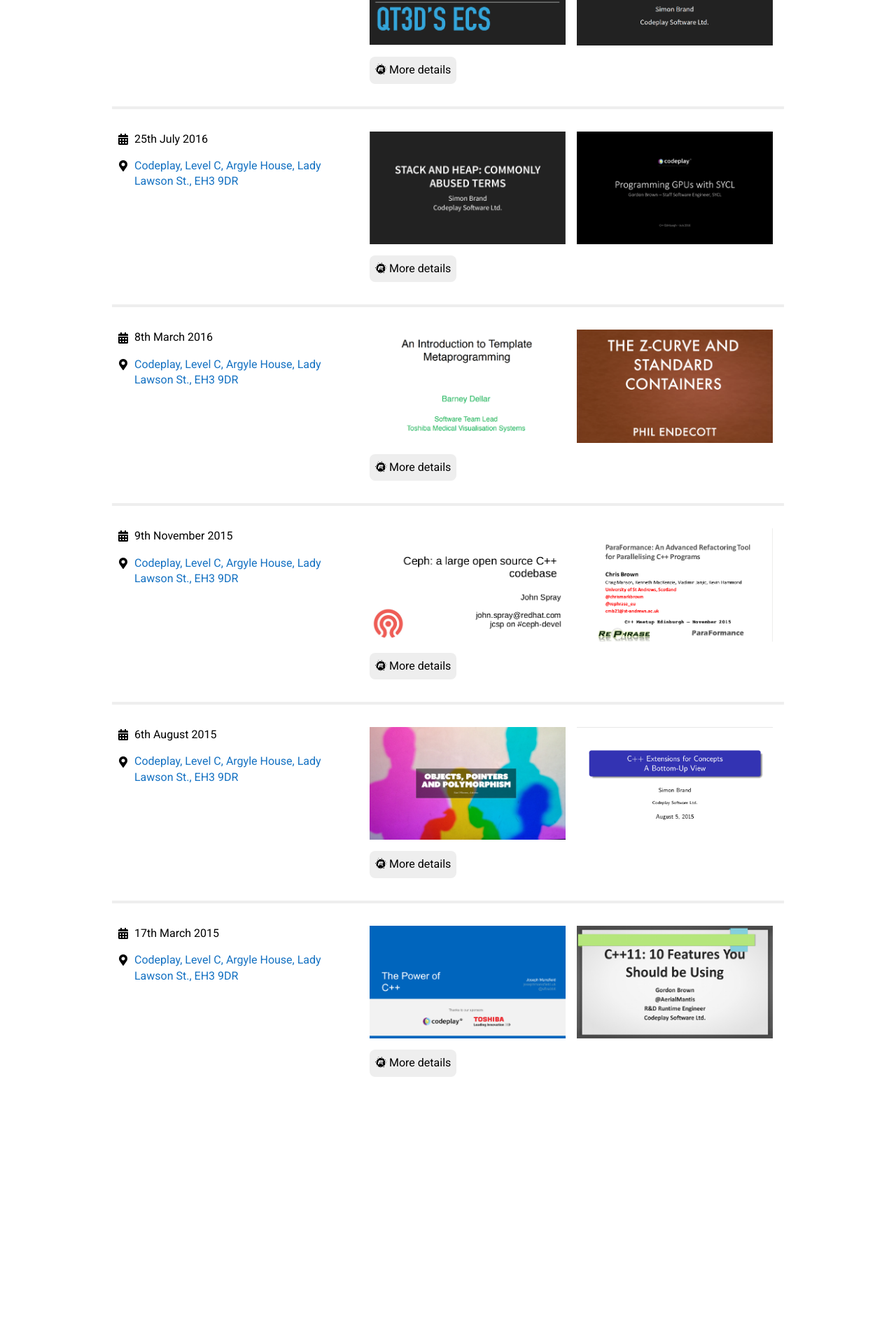
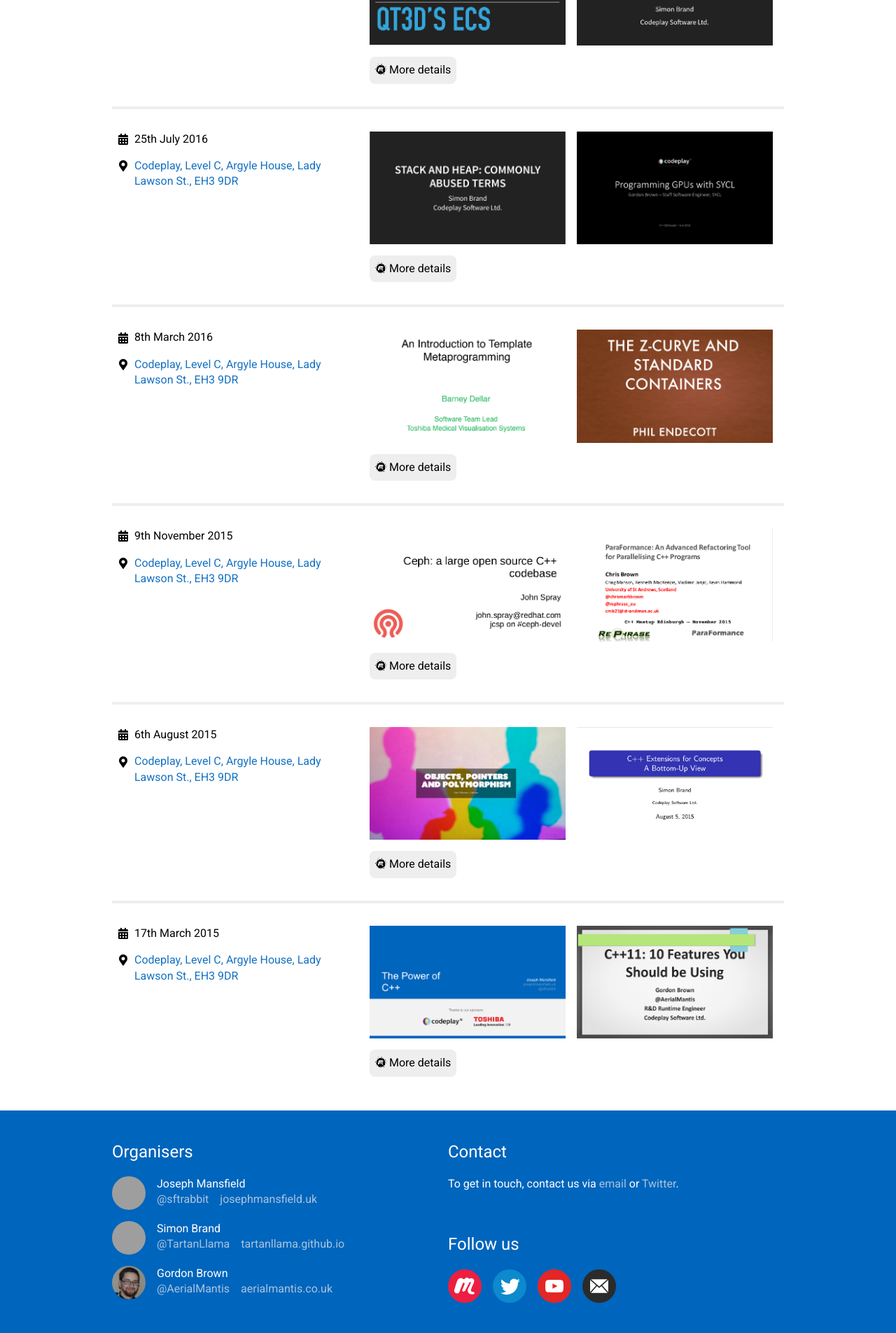
Before and after one commit to sftrabbit/CppEdinburgh, a Jekyll site: the page built from index.html, in a window 1280 px wide. Shown: the part 3467-5372 px from the top of the page at 70% size. Built offline with Jekyll 4.4.1, drawn with Linux system fonts in a browser that asks for light colours; nearby versions of some CDN libraries; before the commit the page ends 5054 px from its top, so only the background shows below that; grey boxes are pictures that could not be loaded.

Commit message:
Add footer

```diff
--- a/_data/volunteers.yaml
+++ b/_data/volunteers.yaml
@@ -1,21 +1,21 @@
 - name: Joseph Mansfield
   photo_url: https://s.gravatar.com/avatar/9f438bc04462ee5af4132921a3474842?s=100
   links:
-    - name: Twitter
+    - name: "@sftrabbit"
       url: https://twitter.com/sftrabbit
-    - name: Website
+    - name: josephmansfield.uk
       url: http://josephmansfield.uk
 - name: Simon Brand
   photo_url: https://s.gravatar.com/avatar/c425873f547d93f4079ca252b42a886d?s=100
   links:
-    - name: Twitter
+    - name: "@TartanLlama"
       url: https://twitter.com/TartanLlama
-    - name: Website
+    - name: tartanllama.github.io
       url: https://tartanllama.github.io/
 - name: Gordon Brown
   photo_url: /images/aerialmantis.jpg
   links:
-    - name: Twitter
+    - name: "@AerialMantis"
       url: https://twitter.com/AerialMantis
-    - name: Website
+    - name: aerialmantis.co.uk
       url: http://www.aerialmantis.co.uk/
--- a/_layouts/default.html
+++ b/_layouts/default.html
@@ -47,6 +47,45 @@
 		<main>
 {{ content }}
 		</main>
+		<footer>
+			<div>
+				<div>
+					<section>
+						<h1>Organisers</h1>
+						<ul class="organisers">
+{% for organiser in site.data.volunteers %}
+							<li>
+								<section>
+									<img src="{{ organiser.photo_url }}">
+									<h1>{{ organiser.name }}</h1>
+									<ul>
+	{% for link in organiser.links %}
+										<li><a href="{{ link.url }}">{{ link.name }}</a></li>
+	{% endfor %}
+									</ul>
+								</section>
+							</li>
+{% endfor %}
+						</ul>
+					</section>
+				</div>
+				<div>
+					<section>
+						<h1>Contact</h1>
+						<p>To get in touch, contact us via <a href="mailto:cppedinburgh@gmail.com">email</a> or <a href="twitter.com/cppedinburgh">Twitter</a>.</p>
+					</section>
+					<section>
+						<h1>Follow us</h1>
+						<ul class="social">
+							<li><a href="https://www.meetup.com/cppedinburgh/"><img src="/images/meetup.svg" alt="Meetup.com"></a></li>
+							<li><a href="https://twitter.com/cppedinburgh"><img src="/images/twitter.svg" alt="Twitter"></a></li>
+							<li><a href="https://www.youtube.com/channel/UC3MI-cTQcGTkwWsf6z0hldQ"><img src="/images/youtube.svg" alt="YouTube"></a></li>
+							<li><a href="https://groups.google.com/forum/#!forum/cppedinburgh"><img src="/images/email.svg" alt="Mailing List"></a></li>
+						</ul>
+					</section>
+				</div>
+			</div>
+		</footer>
 		<script async>
 (function(i,s,o,g,r,a,m){i['GoogleAnalyticsObject']=r;i[r]=i[r]||function(){
 (i[r].q=i[r].q||[]).push(arguments)},i[r].l=1*new Date();a=s.createElement(o),
--- a/css/screen.scss
+++ b/css/screen.scss
@@ -68,6 +68,80 @@ body {
 
 				.fas {
 					margin-right: 0.2rem;
+				}
+			}
+		}
+	}
+
+	> footer {
+		padding: 2rem 0;
+		color: #fff;
+		background-color: #0065bd;
+
+		a {
+			color: #a7c4de;
+		}
+
+		> div {
+			@extend .container;
+			display: flex;
+			flex-direction: row;
+
+			> div {
+				flex: 1 0;
+			}
+
+			section:last-child {
+				margin-bottom: 0;
+			}
+
+			h1:first-child {
+				margin-top: 0;
+			}
+
+			ul.organisers {
+				list-style-type: none;
+				margin: 0;
+
+				li {
+					@include clearfix;
+					margin-bottom: 1rem;
+
+					img {
+						float: left;
+						width: 3rem;
+						margin-right: 1rem;
+						border-radius: 50%;
+					}
+
+					h1 {
+						margin: 0;
+						padding: 0;
+						font-size: 1rem;
+					}
+
+					ul {
+						list-style-type: none;
+
+						li {
+							float: left;
+							margin: 0 1rem 0 0;
+						}
+					}
+				}
+			}
+
+			ul.social {
+				list-style-type: none;
+				margin: 0;
+
+				li {
+					float: left;
+					margin: 0 1rem 0 0;
+
+					img {
+						width: 3rem;
+					}
 				}
 			}
 		}
```
